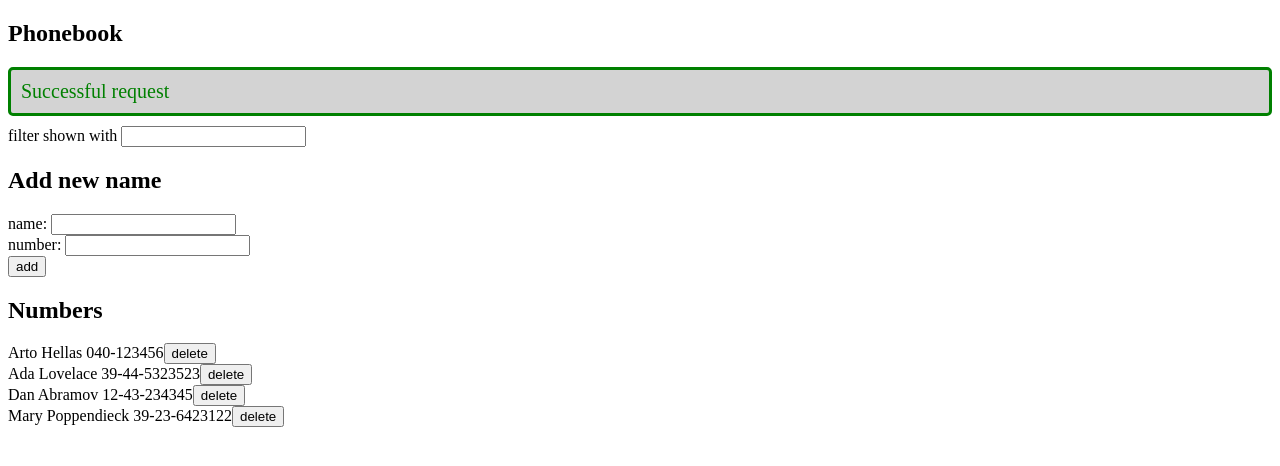
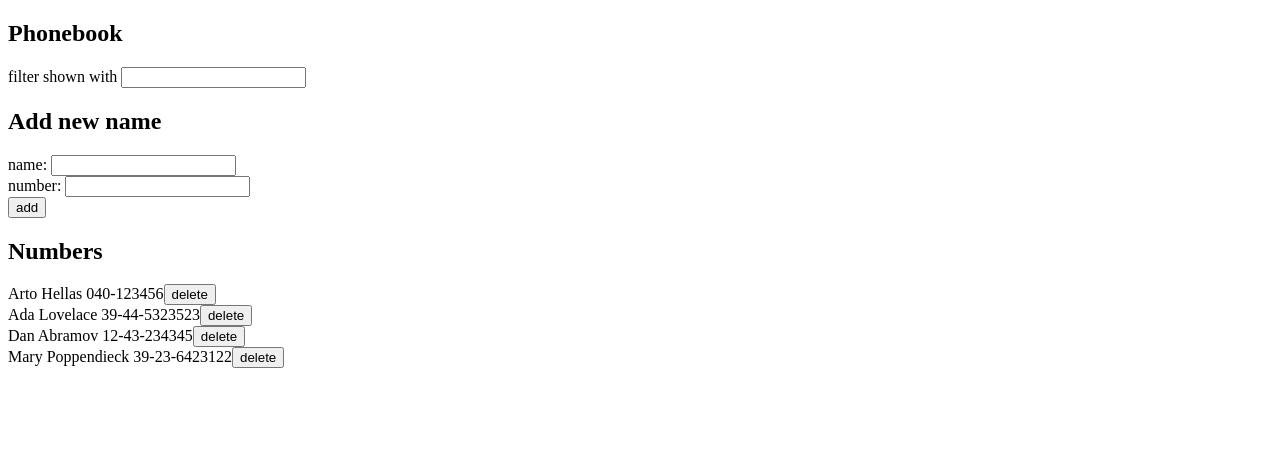
Before and after one commit to Horusateel/full-stack-open, a React (Create React App) app in the folder Part-2/phonebook/: page / in a window 1280 px wide. Shown: the top 466 px of the page. Built offline with nearby package versions, Linux system fonts and the light colour scheme; data requests are answered from the project's data file.

Commit message:
fixed typos, now stopped at exercise 2.16, need more backend to complete the rest

```diff
--- a/Part-2/phonebook/src/App.js
+++ b/Part-2/phonebook/src/App.js
@@ -12,7 +12,7 @@ const App = () => {
   const [filtered, setFiltered] = useState([])
   const [newContact, setNewContact] = useState({name: '', number: ''})
   const [searchName, setSearchName] = useState('')
-  const [successMessage, setSuccessMessage] = useState("Successful request")
+  const [successMessage, setSuccessMessage] = useState(null)
 
 
   // fetching data
@@ -70,7 +70,7 @@ const App = () => {
             setSuccessMessage(null)
           }, 5000)
         })
-        setNewContact({name: '', number: ''})
+      setNewContact({name: '', number: ''})
     }
   }
   const handleSearch = (event) => {
@@ -93,7 +93,7 @@ const App = () => {
   return (
     <div>
       <h2>Phonebook</h2>
-      <Notification message={successMessage}/>
+      <Notification successMessage={successMessage}/>
       <Search searchName={searchName} handleSearch={handleSearch}/>
       <h2>Add new name</h2>
       <New
--- a/Part-2/phonebook/src/components/Notification.js
+++ b/Part-2/phonebook/src/components/Notification.js
@@ -1,11 +1,11 @@
-const Notification = ({message}) => {
-    if (message === null) {
+const Notification = ({successMessage}) => {
+    if (successMessage === null) {
         return null
     }
 
     return (
         <div className="success">
-            {message}
+            {successMessage}
         </div>
     )
 }
```
